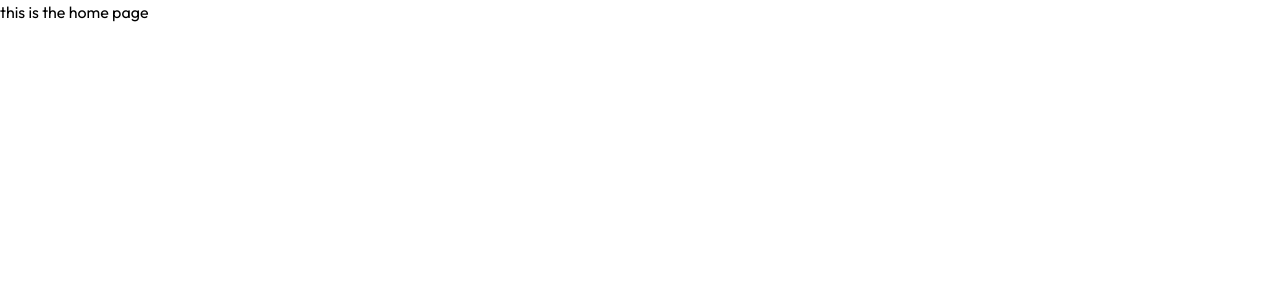
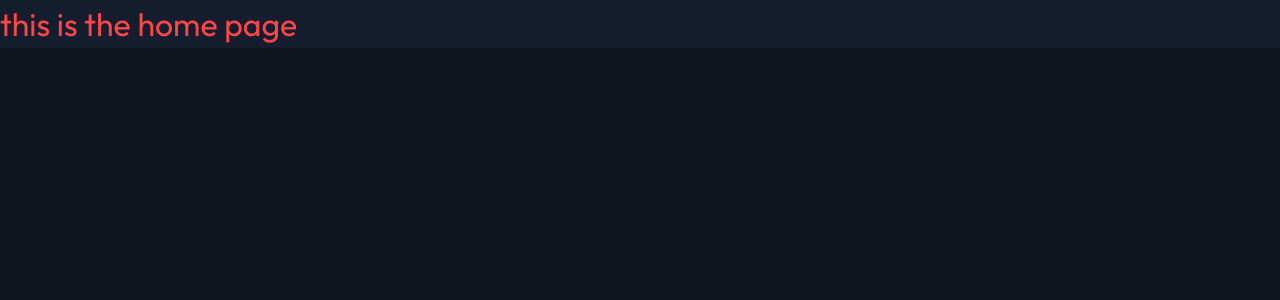
Before and after one commit to BilalHassen/entertainment-app, a Next.js app: page / in a window 1280 px wide. Shown: the top 300 px of the page. Built offline with nearby package versions, Linux system fonts and the light colour scheme.

Commit message:
add tailwind theme and add test styling

```diff
--- a/app/layout.jsx
+++ b/app/layout.jsx
@@ -25,7 +25,7 @@ const RootLayout = ({ children }) => {
   return (
     <html lang="en">
       {/* Declaring the language for the document to be English */}
-      <body className={outfitFont.className}>
+      <body className={`${outfitFont.className} bg-darkBlue`}>
         {/* This is a container for the main layout styles */}
         <div className="main">
           {/* This div is styled with a class 'gradient', which likely adds a gradient background */}
--- a/app/page.jsx
+++ b/app/page.jsx
@@ -3,8 +3,10 @@ import "../styles/global.css";
 
 export default function Page() {
   return (
-    <div>
-      <h1>this is the home page</h1>
+    <div className="bg-semiDarkBlue">
+      <h1 className="text-heading-l font-outfit text-red">
+        this is the home page
+      </h1>
     </div>
   );
 }
--- a/tailwind.config.js
+++ b/tailwind.config.js
@@ -1,10 +1,30 @@
 module.exports = {
   content: [
+    "./app/**/*.{js,ts,jsx,tsx}",
     "./pages/**/*.{js,ts,jsx,tsx}",
     "./components/**/*.{js,ts,jsx,tsx}",
   ],
   theme: {
-    extend: {},
+    extend: {
+      colors: {
+        red: "#FC4747", // Red from design system
+        darkBlue: "#10141E", // Dark blue from design system
+        greyishBlue: "#5A698F", // Greyish blue
+        semiDarkBlue: "#161D2F", // Semi dark blue
+        white: "#FFFFFF", // Pure white
+      },
+      fontFamily: {
+        outfit: ["Outfit", "sans-serif"], // Outfit font used in typography
+      },
+      fontSize: {
+        "heading-l": ["32px", "auto"], // Heading Large
+        "heading-m": ["24px", "auto"], // Heading Medium
+        "heading-s": ["24px", "auto"], // Heading Small
+        "heading-xs": ["18px", "auto"], // Heading Extra Small
+        "body-m": ["15px", "auto"], // Body Medium
+        "body-s": ["13px", "auto"], // Body Small
+      },
+    },
   },
   plugins: [],
 };
```
